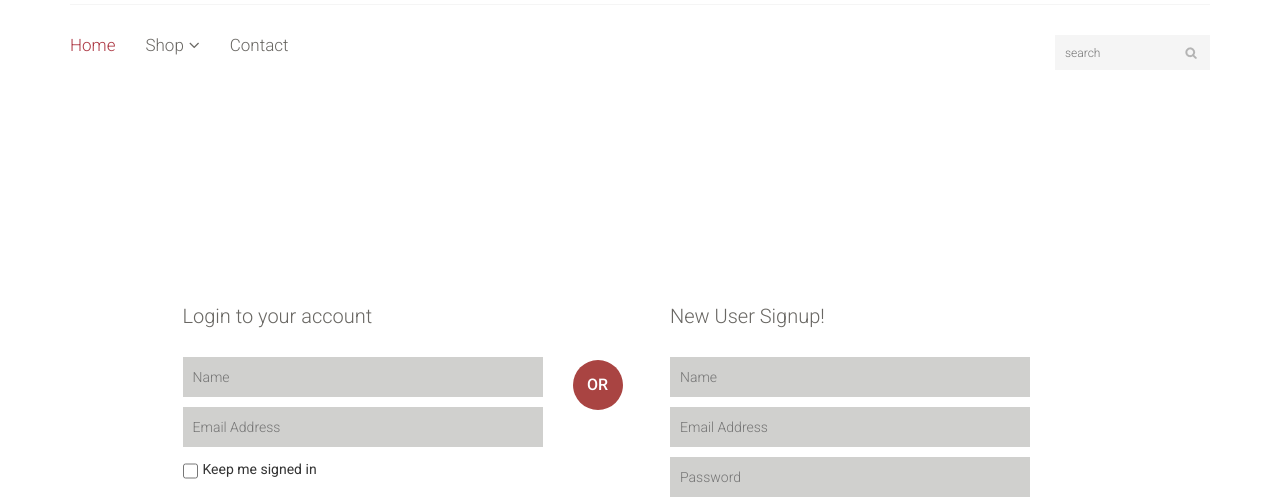
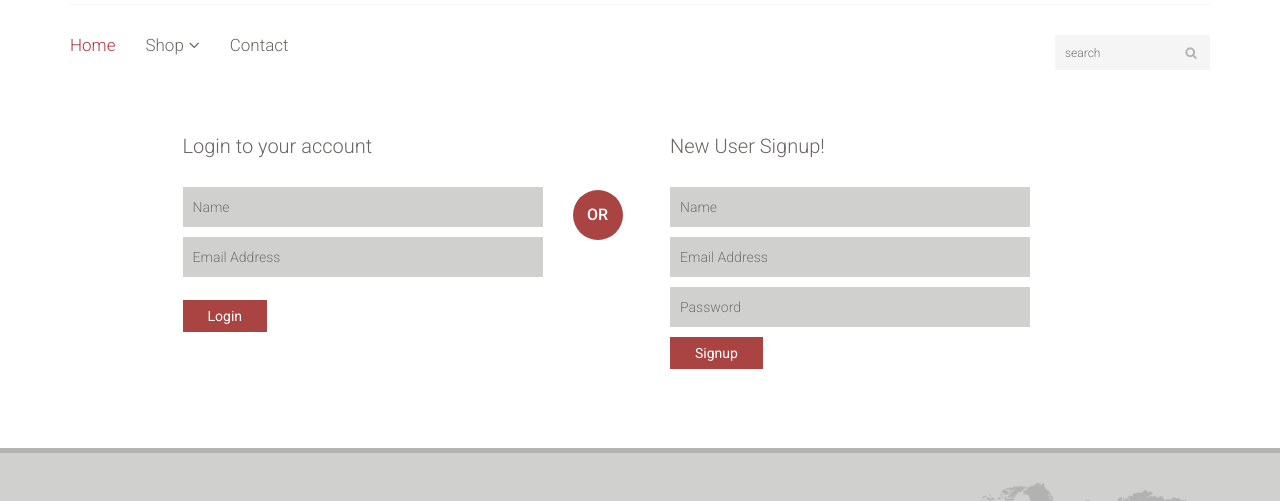
Before and after one commit to JustinBeuck/codeEnthusiast, a website: page public/index.html at #/login in a window 1280 px wide. Shown: the part 373-874 px from the top of the page. Drawn offline with Linux system fonts and the light colour scheme; no server answers.

Commit message:
added nodemon

```diff
--- a/package.json
+++ b/package.json
@@ -10,7 +10,8 @@
     "body-parser": "~1.4.2",
     "express": "~4.5.1",
     "method-override": "~2.0.2",
-    "mongoose": "~3.8.0"
+    "mongoose": "~3.8.0",
+    "nodemon": "^1.9.2"
   },
   "devDependencies": {
     "connect-modrewrite": "^0.8.5"
--- a/public/css/main.css
+++ b/public/css/main.css
@@ -1436,8 +1436,8 @@ h2.title {
 
 #form {
   display: block;
-  margin-bottom: 185px;
-  margin-top: 185px;
+  margin-bottom: 15px;
+  margin-top: 15px;
   overflow: hidden;
 }
 
--- a/public/views/login.html
+++ b/public/views/login.html
@@ -7,10 +7,6 @@
 						<form action="#">
 							<input type="text" placeholder="Name" />
 							<input type="email" placeholder="Email Address" />
-							<span>
-								<input type="checkbox" class="checkbox">
-								Keep me signed in
-							</span>
 							<button type="submit" class="btn btn-default">Login</button>
 						</form>
 					</div>
--- a/server.js
+++ b/server.js
@@ -25,7 +25,9 @@ app.use(methodOverride('X-HTTP-Method-Override')); // override with the X-HTTP-M
 require('./app/routes')(app); // pass our application into our routes
 
 // start app ===============================================
-app.listen(port);
+app.listen(port, function(){
+	console.log('Listening on port ' + port);
+});
 
 var port=Number(process.env.PORT || port);			// shoutout to the user
 exports = module.exports = app; 						// expose app
```
